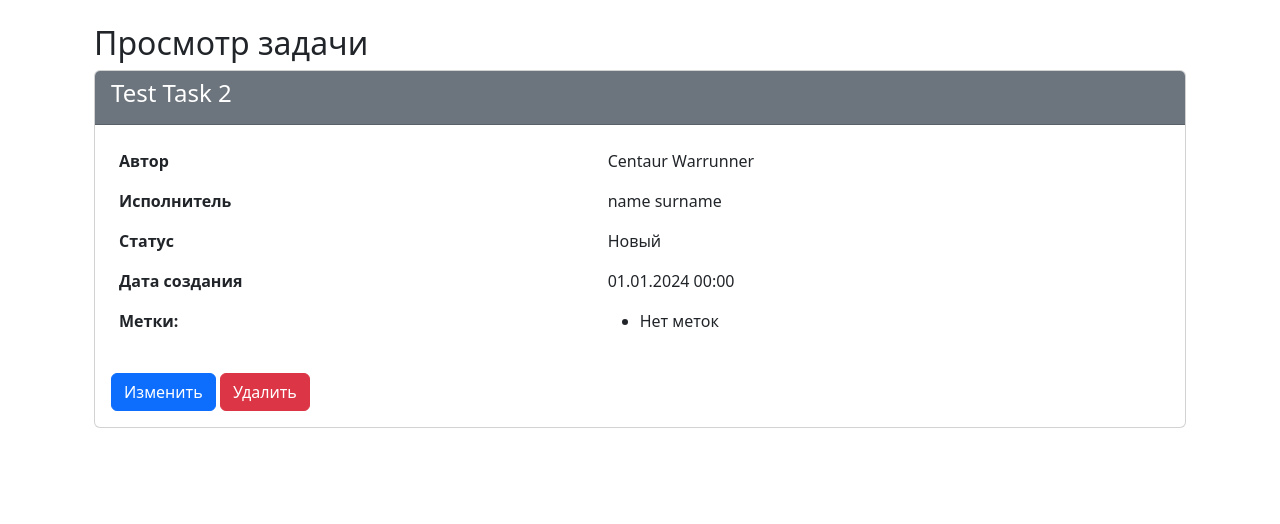
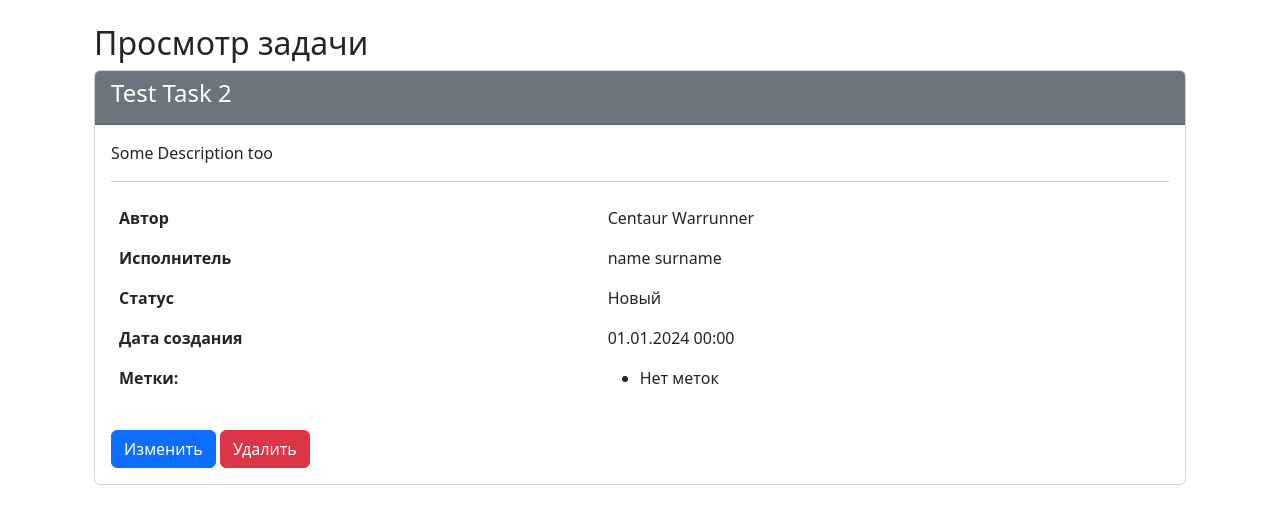
Before and after one commit to UsmanSakhbeev/python-project-52, a Django app: page /tasks/2/ in a window 1280 px wide. Shown: the part 56-580 px from the top of the page. Run offline with Django 5.2, Linux system fonts and the light colour scheme; a user stored in the database is signed in; data comes from the database, SQL or seed files in the repository; data that the repository does not hold is empty.

Commit message:
updated task_detail template

```diff
--- a/task_manager/templates/tasks/task_detail.html
+++ b/task_manager/templates/tasks/task_detail.html
@@ -8,7 +8,10 @@
             <h4>{{ task.name }}</h4>
         </div>
         <div class="card-body">
-            <table class="table table-borderless">
+            <p>{{ task.description }}</p>  <!-- ✅ Добавлено описание -->
+            <hr style="width: 100%; margin: auto;">  <!-- ✅ Добавлена линия -->
+
+            <table class="table table-borderless mt-3">
                 <tbody>
                     <tr>
                         <td><strong>Автор</strong></td>
```
